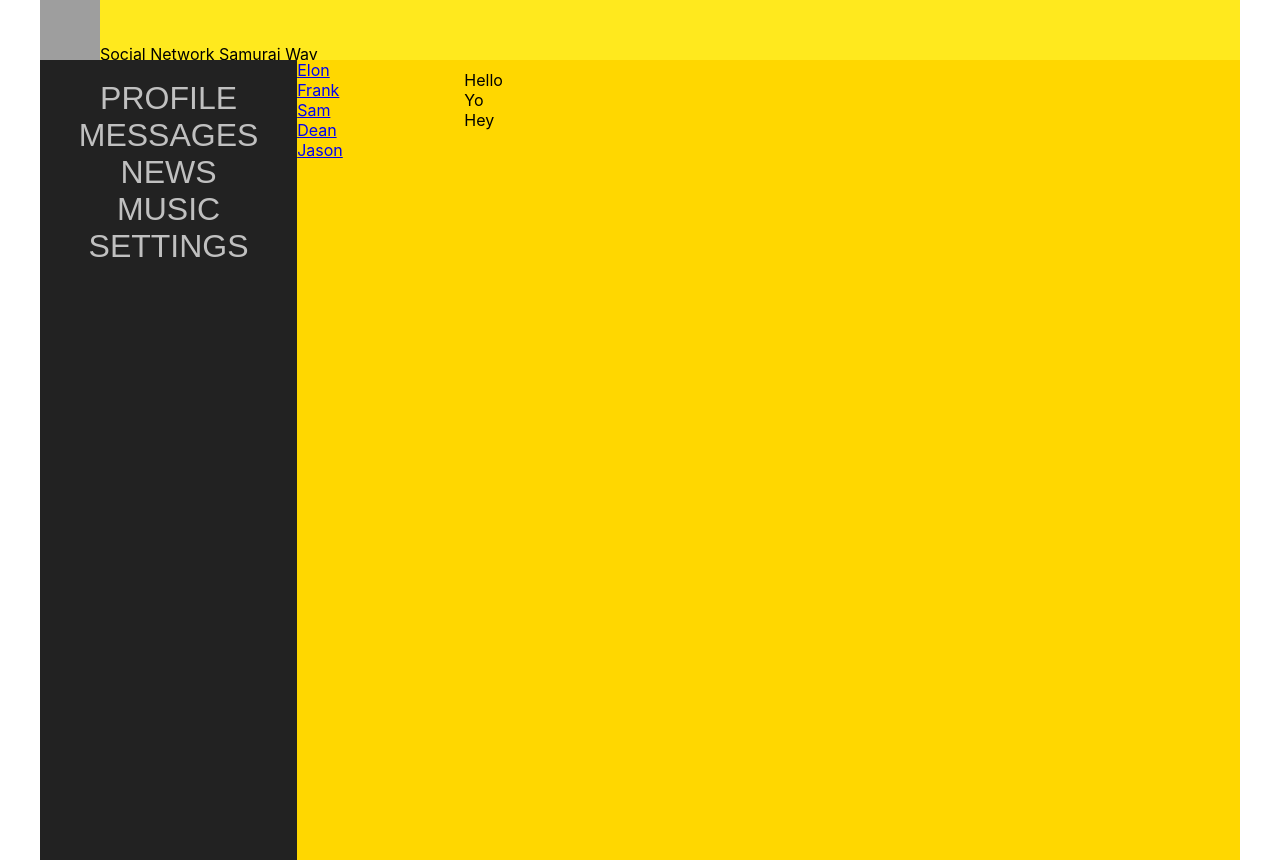
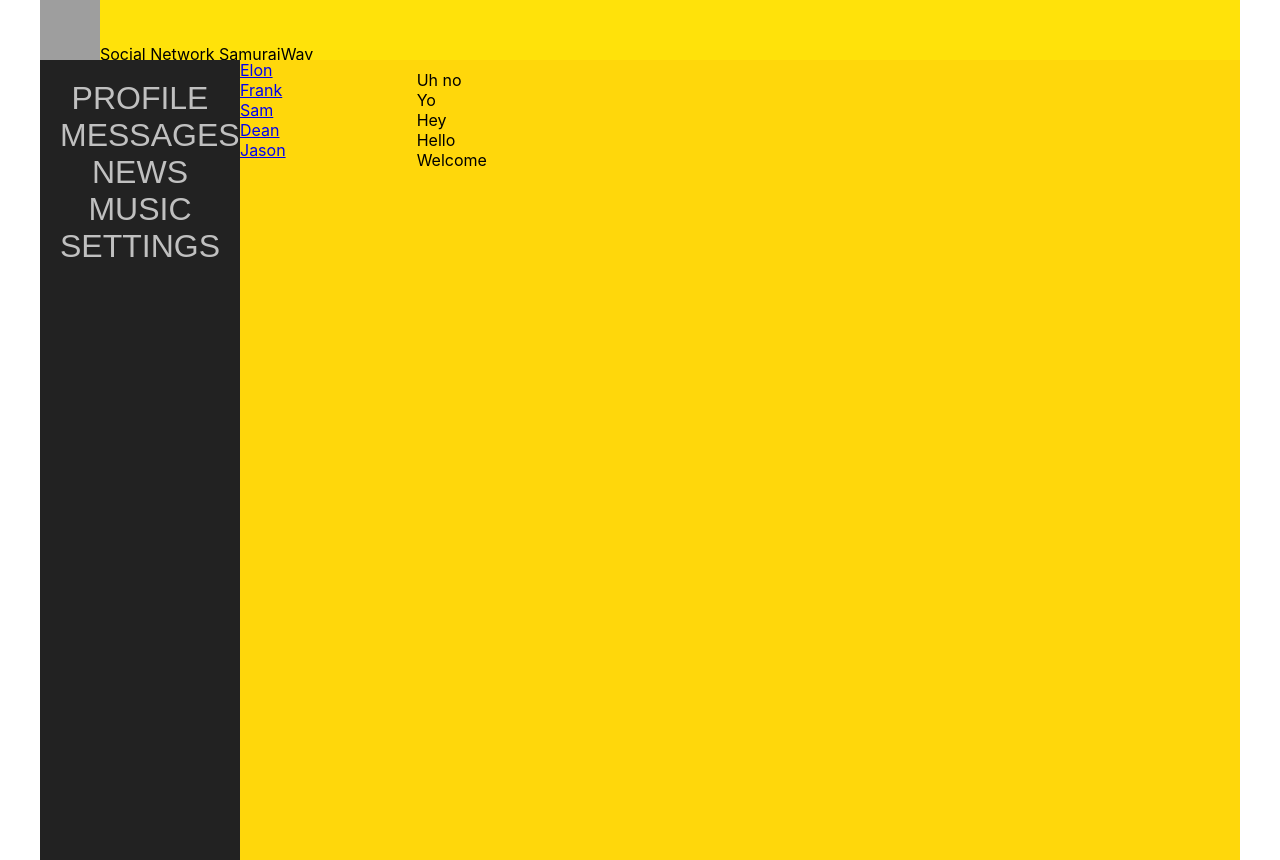
Before and after one commit to GST-Slava/samurai-way-main, a React (Create React App) app: page /dialogs in a window 1280 px wide. Built offline with nearby package versions, Linux system fonts and the light colour scheme; grey boxes are pictures that could not be loaded.

Commit message:
props refactor

```diff
--- a/src/App.css
+++ b/src/App.css
@@ -7,10 +7,12 @@
 "n c";
 
     grid-template-rows: 60px 1fr;
-    grid-auto-columns: 3fr 11fr;
+    grid-auto-columns: 2fr 10fr;
+
 }
 
 .app-wrapper-content {
     grid-area: c;
-    background-color: gold;
+    background-color: #ffd70b;
+
 }
--- a/src/App.tsx
+++ b/src/App.tsx
@@ -14,8 +14,8 @@ export const App = () => {
                 <Header/>
                 <Navbar/>
                 <div className='app-wrapper-content'>
-                    <Route path='/dialogs' component={Dialogs}/>
-                    <Route path='/profile' component={Profile}/>
+                    <Route path='/dialogs' render={() => <Dialogs/>}/>
+                    <Route path='/profile' render={() => <Profile/>}/>
                 </div>
             </div>
         </BrowserRouter>
--- /dev/null
+++ b/src/components/Dialogs/DialogItem/DialogsItem.tsx
@@ -0,0 +1,17 @@
+import React from "react";
+import cs from './../Dialogs.module.css';
+import {NavLink} from "react-router-dom";
+
+type DialogsItemType = {
+    name: string
+    id: number
+}
+
+export const DialogItem: React.FC<DialogsItemType> = (props) => {
+    let path = '/dialogs/' + props.id;
+    return (
+        <div className={cs.dialog + '' + cs.active}>
+            <NavLink to={path}>{props.name}</NavLink>
+        </div>
+    )
+}
--- a/src/components/Dialogs/Dialogs.tsx
+++ b/src/components/Dialogs/Dialogs.tsx
@@ -1,51 +1,39 @@
 import React from "react";
+import {DialogItem} from "./DialogItem/DialogsItem";
 import cs from './Dialogs.module.css';
-import {NavLink} from "react-router-dom";
+import {Message} from "./Message/Message";
 
-type DialogsItemType = {
+type dialogsDataType = {
+    id: number,
     name: string
-    id: string
 }
 
-type MessageType = {
-    message: string
-}
+let dialogs = [
+    {id: 1, name: 'Elon'},
+    {id: 2, name: 'Frank'},
+    {id: 3, name: 'Sam'},
+    {id: 4, name: 'Dean'},
+    {id: 5, name: 'Jason'}
+]
+let messages = [
+    {id: 1, message: 'Uh no'},
+    {id: 2, message: 'Yo'},
+    {id: 3, message: 'Hey'},
+    {id: 4, message: 'Hello'},
+    {id: 5, message: 'Welcome'}
+]
 
-const DialogItem = (props: DialogsItemType) => {
-    let path = '/dialogs/' + props.id;
-    return (
-        <div className={cs.dialog + '' + cs.active}>
-            <NavLink to={path}>{props.name}</NavLink>
-        </div>
-    )
-}
+let dialogsElements = dialogs.map(d => <DialogItem name={d.name} id={d.id}/>)
+let messagesElements = messages.map(m => <Message message={m.message}/>)
 
-const Message = (props: MessageType) => {
-    return (
-        <div className={cs.dialog}>{props.message}</div>
-    )
-}
-
-export const Dialogs = () => {
+export const Dialogs: React.FC<dialogsDataType> = (props) => {
     return (
         <div className={cs.dialogs}>
             <div className={cs.dialogsItem}>
-
-                <DialogItem name='Elon' id="1"/>
-                <DialogItem name='Frank' id="2"/>
-                <DialogItem name='Sam' id="3"/>
-                <DialogItem name='Dean' id="4"/>
-                <DialogItem name='Jason' id="5"/>
-
+                {dialogsElements}
             </div>
-
             <div className={cs.messages}>
-
-                <Message message='Hello'/>
-                <Message message='Yo'/>
-                <Message message='Hey'/>
-
-
+                {messagesElements}
             </div>
         </div>
     )
--- /dev/null
+++ b/src/components/Dialogs/Message/Message.tsx
@@ -0,0 +1,13 @@
+import React from "react";
+import cs from './../Dialogs.module.css';
+
+
+type MessageType = {
+    message: string
+}
+
+export const Message: React.FC<MessageType> = (props) => {
+    return (
+        <div className={cs.dialog}>{props.message}</div>
+    )
+}
--- a/src/components/Header/Header.module.css
+++ b/src/components/Header/Header.module.css
@@ -1,11 +1,11 @@
 .header {
     grid-area: h;
-    background-color: #ffe91e;
-    text-align: left;
+    background-color: #ffe20a;
+
 }
-
 
 .header img {
     width: 60px;
     height: 60px;
+    margin-left: auto;
 }
--- a/src/components/Header/Header.tsx
+++ b/src/components/Header/Header.tsx
@@ -5,7 +5,7 @@ export const Header = () => {
     return (
         <header className={cs.header}>
             <img src={require('../../img/header_img.jpg')} alt="header logo"/>
-            Social Network Samurai Way
+            Social Network SamuraiWay
         </header>
     )
 }
--- a/src/components/Profile/MyPosts/MyPosts.module.css
+++ b/src/components/Profile/MyPosts/MyPosts.module.css
@@ -3,31 +3,32 @@
 }
 
 .posts {
-    margin-top: 5px;
+    margin-top: 10px;
 }
 
 .button {
+    margin-top: 5px;
     margin-bottom: 10px;
     display: inline-block;
-    padding: 15px 25px;
+    padding: 15px 55px 20px;
     font-size: 15px;
     cursor: pointer;
     text-align: center;
-    text-decoration: none;
     outline: none;
-    color: #fff;
-    background-color: #cc3319;
+    color: #bd2122;
+    background-color: #2d2b2b;
     border: none;
-    border-radius: 15px;
+    border-radius: 10px;
     box-shadow: 0 9px #a2a2a2;
 }
 
 .button:hover {
-    background-color: #3e8e41
+    background-color: #bd2122;
+    color: #2d2b2b;
 }
 
 .button:active {
-    background-color: #3e8e41;
+    background-color: #59fa01;
     box-shadow: 0 5px #666;
     transform: translateY(4px);
 }
--- a/src/components/Profile/MyPosts/MyPosts.tsx
+++ b/src/components/Profile/MyPosts/MyPosts.tsx
@@ -3,9 +3,23 @@ import cs from './MyPosts.module.css';
 import {Post} from "./Post/Post";
 
 
-export const MyPosts = () => {
+type postsDataType = {
+    id: number,
+    message: string,
+    likesCount: number
+}
+
+export const MyPosts: React.FC<postsDataType> = (props) => {
+
+    let posts = [
+        {message: 'Uh no', likesCount: 12},
+        {message: 'Hi', likesCount: 10},
+        {message: 'Hello', likesCount: 9}
+    ]
+
+    let postsElement = posts.map(p => <Post message={p.message} likesCount={p.likesCount}/>)
+
     return (
-
         <div className={cs.postsBlock}>
             <h3>My Posts</h3>
             <div>
@@ -17,9 +31,7 @@ export const MyPosts = () => {
                 </div>
             </div>
             <div className={cs.posts}>
-                <Post message='Hi '/>
-                <Post message='Hello '/>
-                <Post message='Hey '/>
+                {postsElement}
             </div>
         </div>
     )
--- a/src/components/Profile/Profile.tsx
+++ b/src/components/Profile/Profile.tsx
@@ -1,10 +1,11 @@
 import React from "react";
 import cs from './Profile.module.css'
+import {ProfileInfo} from "./ProfileInfo/ProfileInfo";
 import {MyPosts} from "./MyPosts/MyPosts";
-import {ProfileInfo} from "./ProfileInfo/ProfileInfo";
 
 
 export const Profile = () => {
+
     return (
         <div>
             <ProfileInfo/>
```
